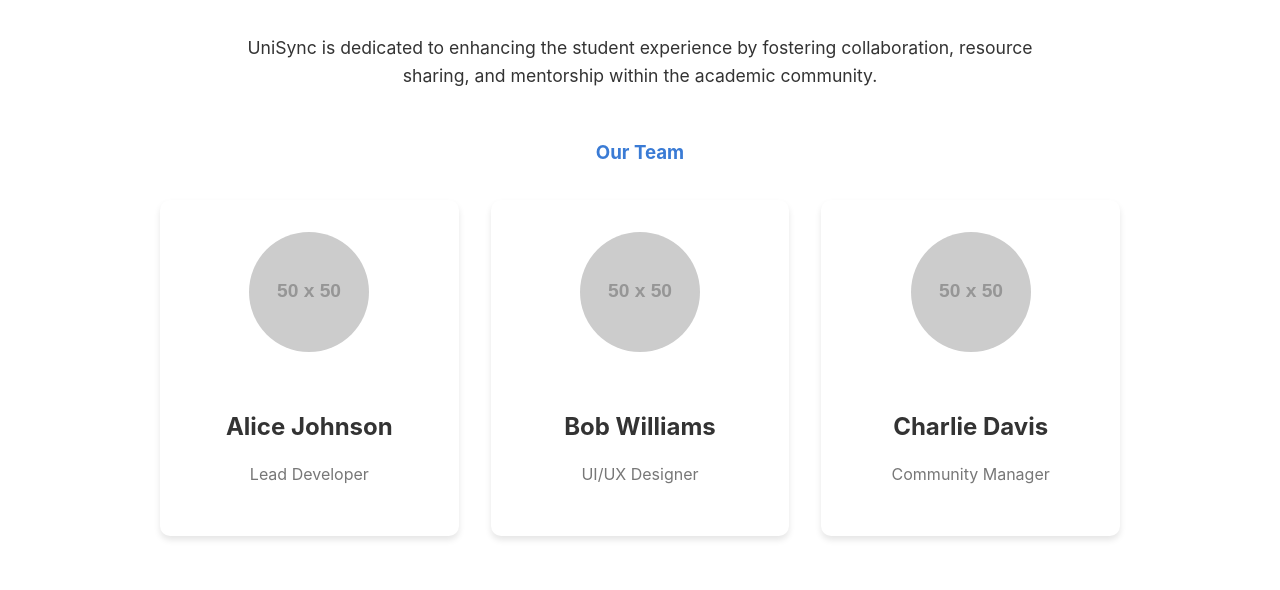
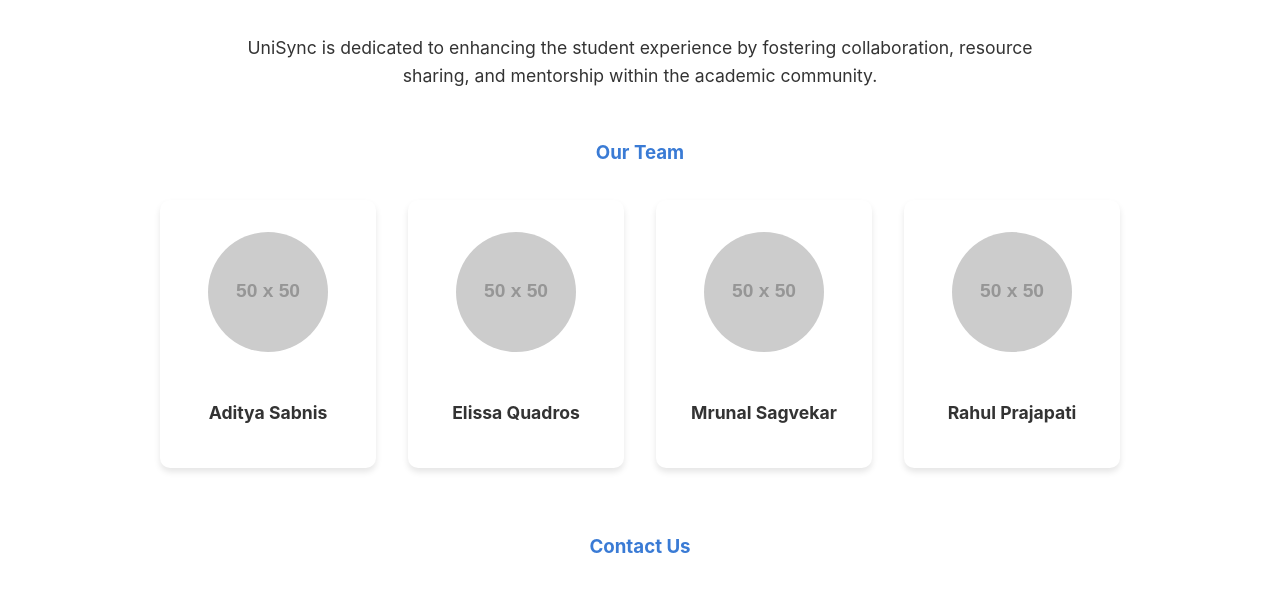
Before and after one commit to mrunal486/UNISYNC, a plain HTML site: page about.html in a window 1280 px wide. Shown: the part 191-781 px from the top of the page. Drawn offline with Linux system fonts and the light colour scheme; placeholder pictures from the web are drawn by us.

Commit message:
About_Names

```diff
--- a/about.html
+++ b/about.html
@@ -49,19 +49,20 @@
                     <h3>Our Team</h3>
                     <div class="team-grid">
                         <div class="team-member-card">
-                            <img src="https://placehold.co/50x50/e0e0e0/333333?text=AJ" alt="Alice Johnson, Lead Developer">
-                            <h4>Alice Johnson</h4>
-                            <p>Lead Developer</p>
+                            <img src="https://placehold.co/50x50/e0e0e0/333333?text=A" alt="Aditya Sabnis">
+                            <h4>Aditya Sabnis</h4>
                         </div>
                         <div class="team-member-card">
-                            <img src="https://placehold.co/50x50/e0e0e0/333333?text=BW" alt="Bob Williams, UI/UX Designer">
-                            <h4>Bob Williams</h4>
-                            <p>UI/UX Designer</p>
+                            <img src="https://placehold.co/50x50/e0e0e0/333333?text=E" alt="Elissa Quadros">
+                            <h4>Elissa Quadros</h4>
                         </div>
                         <div class="team-member-card">
-                            <img src="https://placehold.co/50x50/e0e0e0/333333?text=CD" alt="Charlie Davis, Community Manager">
-                            <h4>Charlie Davis</h4>
-                            <p>Community Manager</p>
+                            <img src="https://placehold.co/50x50/e0e0e0/333333?text=M" alt="Mrunal Sagvekar">
+                            <h4>Mrunal Sagvekar</h4>
+                        </div>
+                        <div class="team-member-card">
+                            <img src="https://placehold.co/50x50/e0e0e0/333333?text=R" alt="Rahul Prajapati">
+                            <h4>Rahul Prajapati</h4>
                         </div>
                     </div>
                 </div>
--- a/assets/css/style.css
+++ b/assets/css/style.css
@@ -1043,7 +1043,8 @@
 
 #about .team-grid {
     display: grid;
-    grid-template-columns: repeat(auto-fit, minmax(250px, 1fr));
+    grid-template-columns: repeat(4, 1fr);
+    justify-content: center;
     gap: 2rem;
     margin-bottom: 4rem;
 }
@@ -1065,12 +1066,14 @@
 }
 
 #about .team-member-card h4 {
-    font-size: 1.5rem;
+    font-size: 1.1rem;
     margin-bottom: 0.5rem;
 }
 
-#about .team-member-card p {
-    color: #777;
+#about .team-member-card:hover:hover {
+      transform: translateY(-5px) scale(1.02);
+      box-shadow: 0 10px 20px rgba(66, 66, 66, 0.15);
+
 }
 
 #about .contact-form {
```
